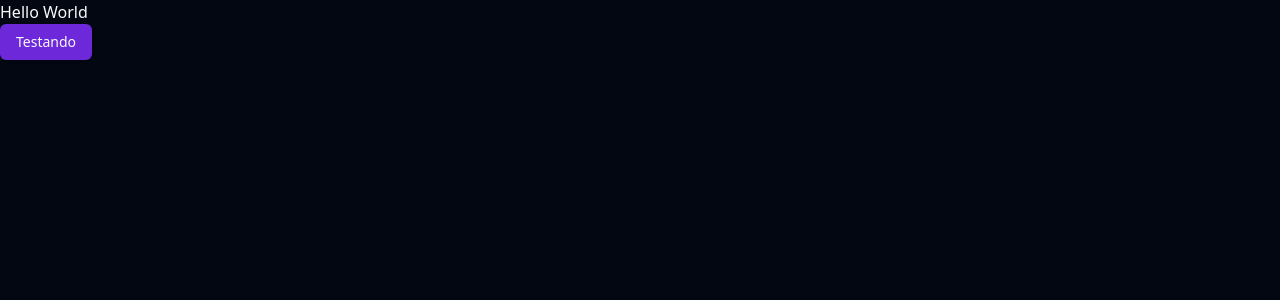
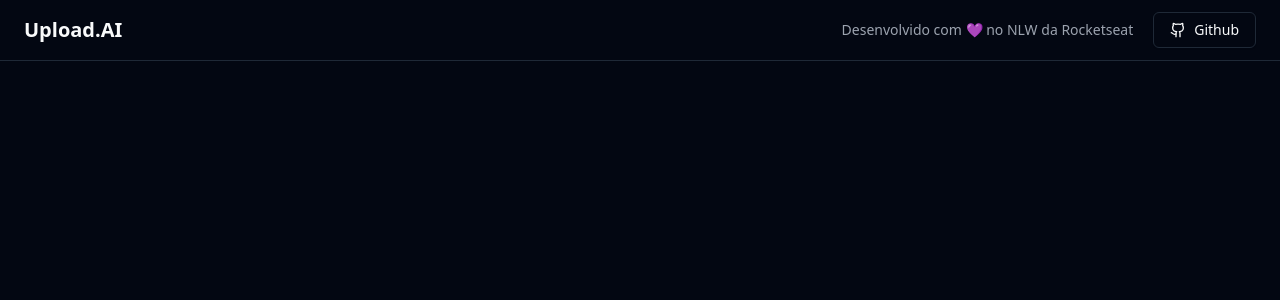
Before and after one commit to Hugovarellaa/nlw-ai-mastery, a React (Vite) app in the folder frontend/: page / in a window 1280 px wide. Shown: the top 300 px of the page. Built offline with nearby package versions, Linux system fonts and the light colour scheme.

Commit message:
feat: creating the apllication header

```diff
--- a/frontend/package.json
+++ b/frontend/package.json
@@ -14,6 +14,7 @@
     "@radix-ui/react-slot": "^1.0.2",
     "class-variance-authority": "^0.7.0",
     "clsx": "^2.0.0",
+    "lucide-react": "^0.277.0",
     "react": "^18.2.0",
     "react-dom": "^18.2.0",
     "tailwind-merge": "^1.14.0",
--- a/frontend/src/App.tsx
+++ b/frontend/src/App.tsx
@@ -1,12 +1,22 @@
+import { Github } from 'lucide-react'
 import { Button } from './components/ui/button'
 
 export function App() {
   return (
-    <>
-      <div className="">
-        <h1>Hello World</h1>
-        <Button>Testando</Button>
-      </div>
-    </>
+    <div>
+      <header className="flex w-full items-center justify-between border-b px-6 py-3">
+        <h1 className="text-xl font-bold">Upload.AI</h1>
+
+        <nav className="flex items-center gap-5">
+          <span className="text-sm text-muted-foreground">
+            Desenvolvido com 💜 no NLW da Rocketseat
+          </span>
+          <Button variant="outline" className="flex items-center gap-2">
+            <Github className="h-4 w-4" />
+            Github
+          </Button>
+        </nav>
+      </header>
+    </div>
   )
 }
```
Also changed, not shown: 1 other file (tests, documents, lock files or other folders).
